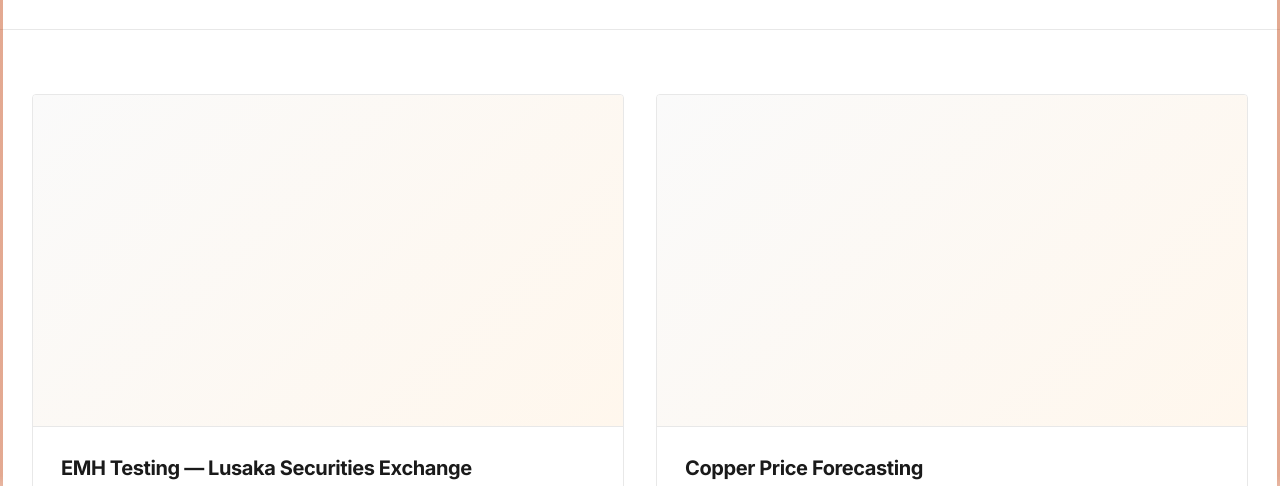
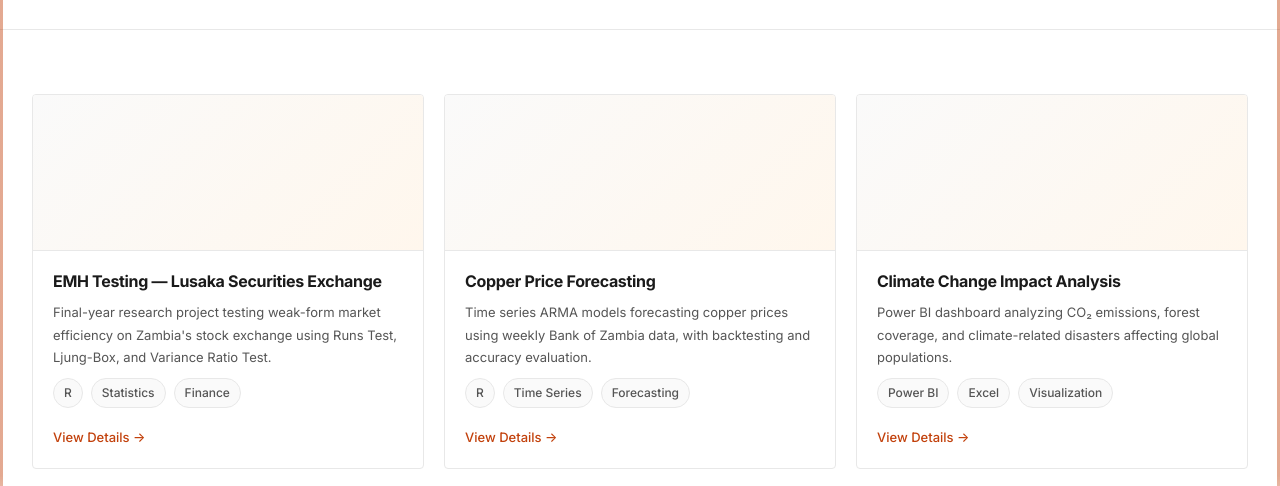
Before and after one commit to CCheelo/portfolio-website, a plain HTML site: page projects.html in a window 1280 px wide. Shown: the part 260-746 px from the top of the page. Drawn offline with Linux system fonts and the light colour scheme.

Commit message:
Projects grid: 3-column layout, compact card sizing

```diff
--- a/css/main.css
+++ b/css/main.css
@@ -1027,8 +1027,8 @@ h1, h2, h3, h4, h5, h6 {
 /* ========== Projects Grid ========== */
 .projects-grid {
   display: grid;
-  grid-template-columns: repeat(2, 1fr);
-  gap: 2rem;
+  grid-template-columns: repeat(3, 1fr);
+  gap: 1.25rem;
 }
 
 .project-card {
@@ -1048,27 +1048,27 @@ h1, h2, h3, h4, h5, h6 {
 }
 
 .project-card__media {
-  aspect-ratio: 16 / 9;
+  aspect-ratio: 5 / 2;
   background: linear-gradient(135deg, var(--color-bg-alt) 0%, var(--color-accent-soft) 100%);
   border-bottom: 1px solid var(--color-border);
 }
 
 .project-card__body {
-  padding: 1.75rem;
+  padding: 1.25rem;
   display: flex;
   flex-direction: column;
-  gap: 0.875rem;
+  gap: 0.625rem;
   flex: 1;
 }
 
 .project-card__title {
-  font-size: 1.25rem;
+  font-size: 1rem;
   line-height: 1.3;
 }
 
 .project-card__description {
   color: var(--color-text-secondary);
-  font-size: 0.9375rem;
+  font-size: 0.8125rem;
 }
 
 .project-card__tags {
@@ -1092,7 +1092,7 @@ h1, h2, h3, h4, h5, h6 {
   margin-top: 0.5rem;
   color: var(--color-accent);
   font-weight: 500;
-  font-size: 0.9375rem;
+  font-size: 0.8125rem;
   align-self: flex-start;
 }
 
```
